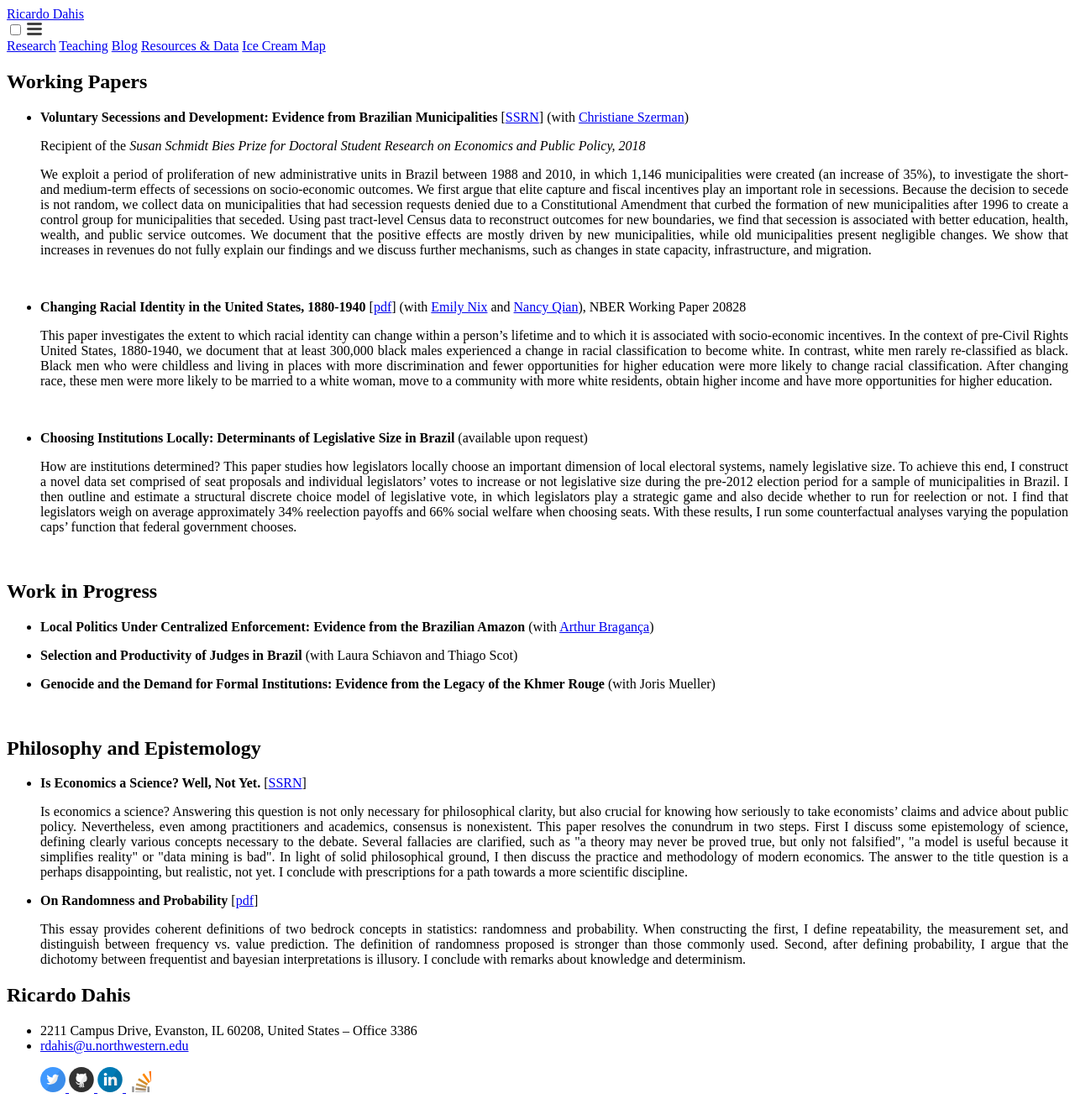
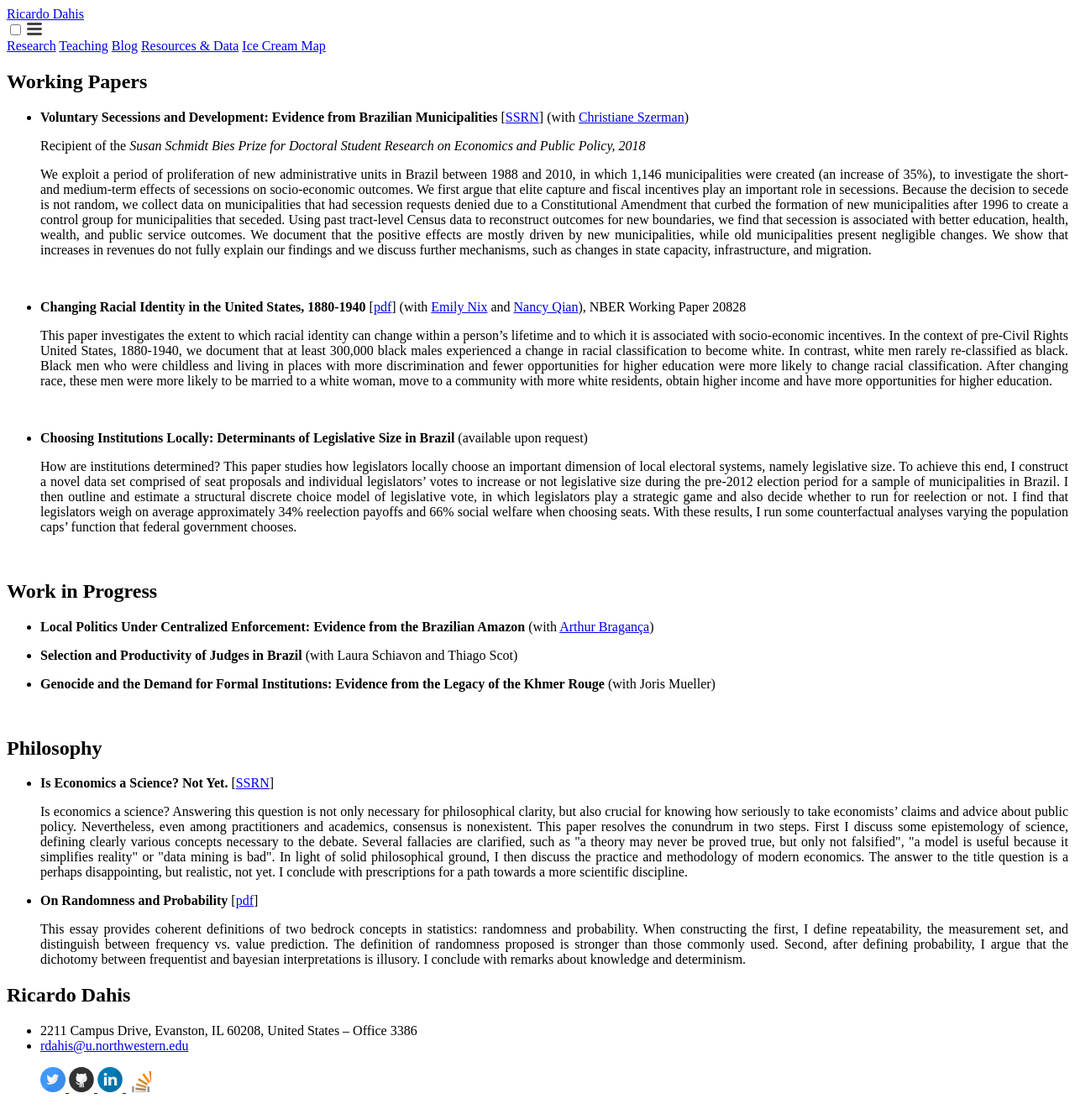
Before and after one commit to rdahis/rdahis.github.io, a Jekyll site: the page built from 1-research.md, in a window 1280 px wide. Shown: the whole page at 84% size. Built offline with Jekyll 4.4.1, drawn with Linux system fonts in a browser that asks for light colours; a script that is not in the unit is left out.

Commit message:
Update 1-research.md

```diff
--- a/1-research.md
+++ b/1-research.md
@@ -35,9 +35,9 @@ permalink: /research/
 <br>
 
 
-# Philosophy and Epistemology
+# Philosophy
 
-- **Is Economics a Science? Well, Not Yet.** [[SSRN](http://ssrn.com/abstract=3036961){:target="_blank"}]
+- **Is Economics a Science? Not Yet.** [[SSRN](http://ssrn.com/abstract=3036961){:target="_blank"}]
 
    <p style="text-align: justify;"> Is economics a science? Answering this question is not only necessary for philosophical clarity, but also crucial for knowing how seriously to take economists’ claims and advice about public policy. Nevertheless, even among practitioners and academics, consensus is nonexistent. This paper resolves the conundrum in two steps. First I discuss some epistemology of science, defining clearly various concepts necessary to the debate. Several fallacies are clarified, such as "a theory may never be proved true, but only not falsified", "a model is useful because it simplifies reality" or "data mining is bad". In light of solid philosophical ground, I then discuss the practice and methodology of modern economics. The answer to the title question is a perhaps disappointing, but realistic, not yet. I conclude with prescriptions for a path towards a more scientific discipline.  </p>
 
```
